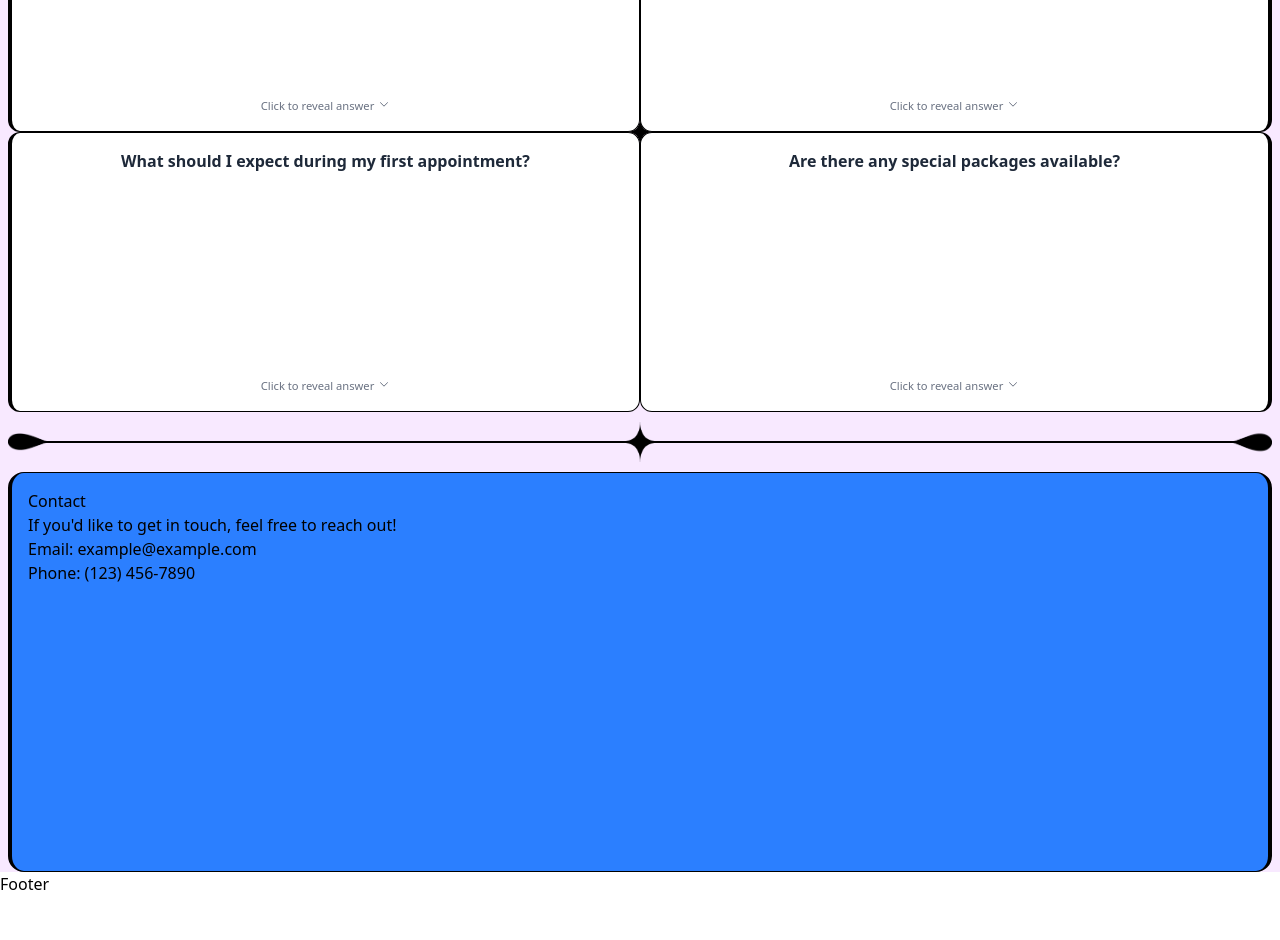
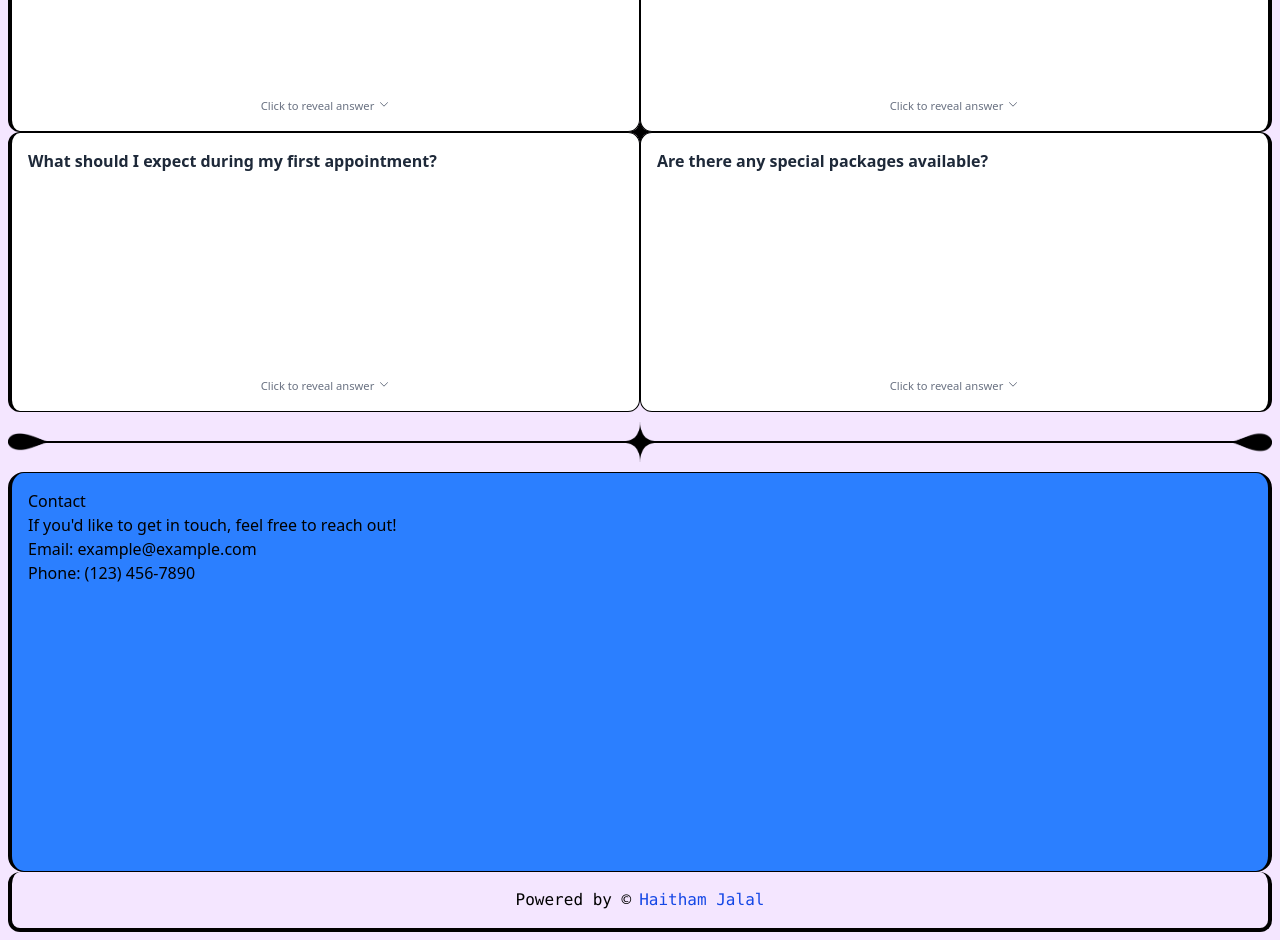
Before and after one commit to haithamexe/hajer-alkanani, a React (Vite) app: page / in a window 1280 px wide. Shown: the part 1300-2240 px from the top of the page. Before the commit the page ends 2196 px from the top, so only its background shows below. Built offline with nearby package versions, Linux system fonts and the light colour scheme.

Commit message:
fixed faqs

```diff
--- a/src/components/Footer.jsx
+++ b/src/components/Footer.jsx
@@ -1,7 +1,23 @@
 import React from "react";
 
 const Footer = () => {
-  return <div>Footer</div>;
+  return (
+    <div className="bg-body px-2 pb-2">
+      <section className="text-center border-4 border-t-0 border-accent rounded-xl">
+        <h1 className="text-accent text-md p-4 font-mono 1">
+          Powered by ©
+          <a
+            href="https://www.haithamexe.com"
+            target="_blank"
+            rel="noopener noreferrer"
+            className="text-blue-700 hover:underline ml-2"
+          >
+            Haitham Jalal
+          </a>
+        </h1>
+      </section>
+    </div>
+  );
 };
 
 export default Footer;
--- a/src/index.css
+++ b/src/index.css
@@ -31,7 +31,7 @@
   --color-yellow-500: #fcd792;
   --color-olive-500: #828138;
   --color-green-500: #3c5535;
-  --color-body: #f8e9ff;
+  --color-body: #f4e6ff;
   --color-accent: black;
   /* Font family utilities like font-sans */
   --font-runiga: "Runiga", sans-serif;
--- a/src/pages/Home.jsx
+++ b/src/pages/Home.jsx
@@ -807,7 +807,7 @@ const Home = () => {
                         : "border-r-4 bg-accent"
                     } rounded-xl transition-shadow duration-300 `}
                   >
-                    <div className="flex flex-col justify-between items-center h-[100%]">
+                    <div className="flex flex-col justify-between  h-[100%]">
                       <h1 className="font-bold text-[1rem] text-gray-800">
                         {faq.question}
                       </h1>
@@ -833,11 +833,11 @@ const Home = () => {
                   {/* Back of card */}
                   <div
                     className={`absolute inset-0 w-full h-full backface-hidden rotate-y-180 bg-gradient-to-br border-1 border-accent ${
-                      index % 3 === 0 ? "bg-purple-300  " : "bg-purple-700 "
-                    } p-4 rounded-xl  text-white flex items-center justify-center`}
+                      index % 3 === 0 ? "bg-purple-200  " : "bg-purple-300 "
+                    } p-4 rounded-xl  text-accent flex items-center justify-center`}
                   >
-                    <div className="text-center">
-                      <p className="text-sm leading-relaxed">{faq.answer}</p>
+                    <div className="">
+                      <p className="text-[1rem] leading-4.5">{faq.answer}</p>
                     </div>
                   </div>
                 </div>
@@ -939,6 +939,185 @@ const Home = () => {
           <li>Phone: (123) 456-7890</li>
         </ul>
       </section>
+
+      {/* { weird break section} */}
+      {/* <section className="h-30 relative rounded-xl flex overflow-hidden flex-col justify-center items-center">
+        <motion.img
+          src="./images/star.png"
+          alt="idk"
+          className="w-25 h-auto absolute md:w-10"
+          variants={motionVariants}
+          initial={{
+            opacity: 0,
+            rotateY: 360,
+          }}
+          animate={{
+            opacity: 1,
+            rotateY: 0,
+          }}
+          transition={{
+            delay: 0,
+            duration: 0.5,
+            ease: "easeInOut",
+          }}
+        />
+        <motion.img
+          src="./images/tear.png"
+          alt="idk"
+          className="w-10 h-auto absolute right-0 rotate-180"
+          initial={{
+            opacity: 0,
+          }}
+          animate={{
+            opacity: 1,
+          }}
+          transition={{
+            delay: 0.7,
+            duration: 0.1,
+          }}
+        />
+        <motion.img
+          src="./images/tear.png"
+          alt="idk"
+          className="w-10 h-auto absolute left-0"
+          initial={{
+            opacity: 0,
+          }}
+          animate={{
+            opacity: 1,
+          }}
+          transition={{
+            delay: 0.7,
+            duration: 0.1,
+          }}
+        />
+
+        <motion.img
+          src="./images/tear.png"
+          alt="idk"
+          className="w-10 h-auto absolute right-0 top-22 rotate-[198deg]"
+          initial={{
+            opacity: 0,
+          }}
+          animate={{
+            opacity: 1,
+          }}
+          transition={{
+            delay: 0.7,
+            duration: 0.1,
+          }}
+        />
+        <motion.img
+          src="./images/tear.png"
+          alt="idk"
+          className="w-10 h-auto absolute left-0 top-22 rotate-[-19deg]"
+          initial={{
+            opacity: 0,
+          }}
+          animate={{
+            opacity: 1,
+          }}
+          transition={{
+            delay: 0.7,
+            duration: 0.1,
+          }}
+        />
+        <motion.img
+          src="./images/tear.png"
+          alt="idk"
+          className="w-10 h-auto absolute left-0 bottom-22 rotate-[19deg]"
+          initial={{
+            opacity: 0,
+          }}
+          animate={{
+            opacity: 1,
+          }}
+          transition={{
+            delay: 0.7,
+            duration: 0.1,
+          }}
+        />
+        <motion.img
+          src="./images/tear.png"
+          alt="idk"
+          className="w-10 h-auto absolute right-0 bottom-22 rotate-[-198deg]"
+          initial={{
+            opacity: 0,
+          }}
+          animate={{
+            opacity: 1,
+          }}
+          transition={{
+            delay: 0.7,
+            duration: 0.1,
+          }}
+        />
+        <motion.div
+          className="bg-accent absolute h-0.5 w-1/2 top-20 right-0 rotate-[15deg]"
+          initial={{
+            opacity: 0,
+          }}
+          animate={{
+            opacity: 1,
+          }}
+          transition={{
+            delay: 0.8,
+            duration: 0.5,
+          }}
+        ></motion.div>
+        <motion.div
+          className="bg-accent absolute h-0.5 w-1/2 bottom-20 right-0 rotate-[-15deg]"
+          initial={{
+            opacity: 0,
+          }}
+          animate={{
+            opacity: 1,
+          }}
+          transition={{
+            delay: 0.8,
+            duration: 0.5,
+          }}
+        ></motion.div>
+        <motion.div
+          className="bg-accent absolute h-0.5 w-1/2 bottom-20 left-0 rotate-[15deg]"
+          initial={{
+            opacity: 0,
+          }}
+          animate={{
+            opacity: 1,
+          }}
+          transition={{
+            delay: 0.8,
+            duration: 0.5,
+          }}
+        ></motion.div>
+        <motion.div
+          className="bg-accent absolute h-0.5 w-1/2 top-20 left-0 rotate-[-15deg]"
+          initial={{
+            opacity: 0,
+          }}
+          animate={{
+            opacity: 1,
+          }}
+          transition={{
+            delay: 0.8,
+            duration: 0.5,
+          }}
+        ></motion.div>
+        <motion.div
+          className="bg-accent h-0.5 w-full"
+          initial={{
+            opacity: 0,
+          }}
+          animate={{
+            opacity: 1,
+          }}
+          transition={{
+            delay: 0.8,
+            duration: 0.5,
+          }}
+        ></motion.div>
+      </section> */}
     </div>
   );
 };
```
